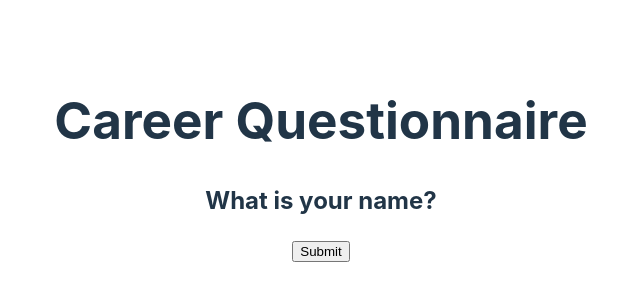
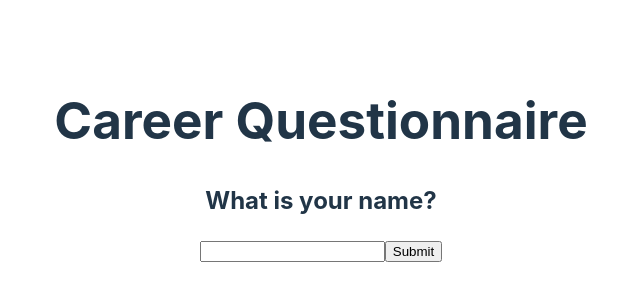
Before and after one commit to blackwakhu/career_picker, a React (Vite) app: page / in a window 1280 px wide. Shown: the part 240-540 px from the top of the page, without its empty margins (319-959 px from the left). Built offline with nearby package versions, Linux system fonts and the light colour scheme.

Commit message:
can now add name

```diff
--- a/src/App.jsx
+++ b/src/App.jsx
@@ -9,7 +9,7 @@ function App() {
   const [name, setName] = useState("")
   const getName = function (event)  {
     event.preventDefault()
-    alert("clicked")
+    alert("clicked ".concat(name))
   }
 
   return (
@@ -21,6 +21,7 @@ function App() {
         <h2>{namestr}</h2>
         <div>
           <form action="" onSubmit={getName}>
+            <input type="text" name="" id="" onChange={(e) => setName(e.target.value)}/>
             <input type="submit" value="Submit" />
           </form>
         </div>
```
